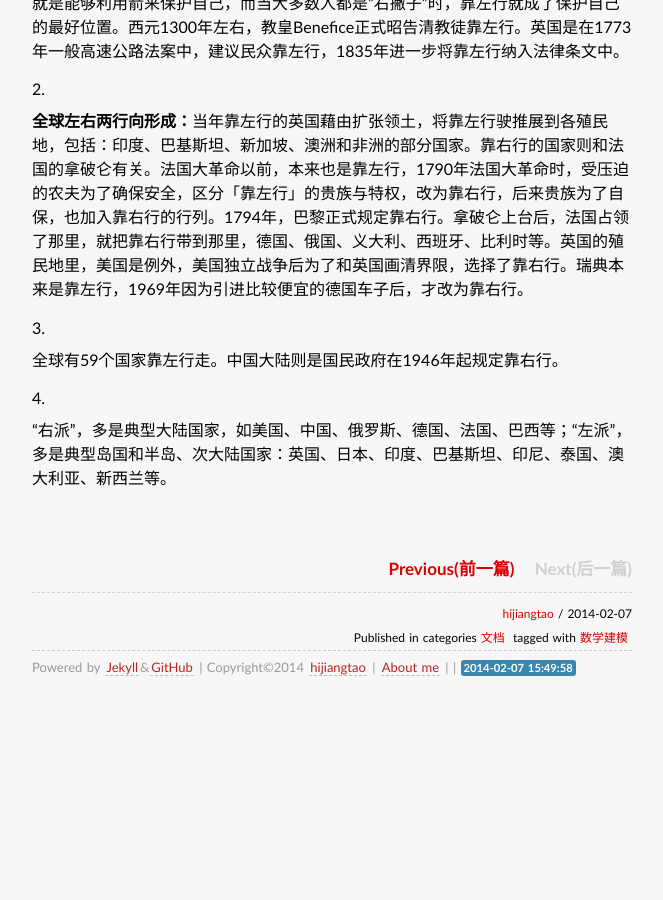
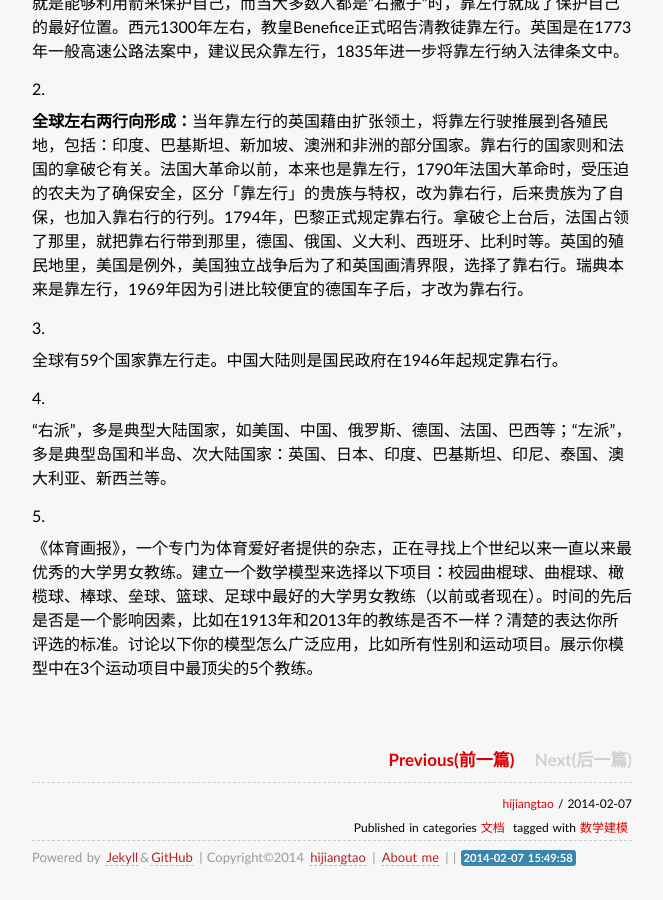
Before and after one commit to jessica0530/hijiangtao.github.io, a Jekyll site: the page built from _posts/2014-02-07-mcmtranslation.md, in a window 1280 px wide and 900 px high, scrolled down 2000 px. Shown: the whole window, without its empty margins (308-971 px from the left). Built offline with Jekyll 4.4.1, drawn with Linux system fonts in a browser that asks for light colours; some web fonts are replaced; Markdown is read by kramdown in place of the engine named in the settings; comment, search, counter and statistics services are not loaded; before the commit the page ends 2710 px from its top, so only the background shows below that.

Commit message:
Update 2014-02-07-mcmtranslation.md

```diff
--- a/_posts/2014-02-07-mcmtranslation.md
+++ b/_posts/2014-02-07-mcmtranslation.md
@@ -52,3 +52,5 @@ In addition to the MCM format and requirements, prepare a 1-2 page article for S
 3. 全球有59个国家靠左行走。中国大陆则是国民政府在1946年起规定靠右行。
 
 4. “右派”，多是典型大陆国家，如美国、中国、俄罗斯、德国、法国、巴西等；“左派”，多是典型岛国和半岛、次大陆国家：英国、日本、印度、巴基斯坦、印尼、泰国、澳大利亚、新西兰等。
+
+5. 《体育画报》，一个专门为体育爱好者提供的杂志，正在寻找上个世纪以来一直以来最优秀的大学男女教练。建立一个数学模型来选择以下项目：校园曲棍球、曲棍球、橄榄球、棒球、垒球、篮球、足球中最好的大学男女教练（以前或者现在）。时间的先后是否是一个影响因素，比如在1913年和2013年的教练是否不一样？清楚的表达你所评选的标准。讨论以下你的模型怎么广泛应用，比如所有性别和运动项目。展示你模型中在3个运动项目中最顶尖的5个教练。
```
